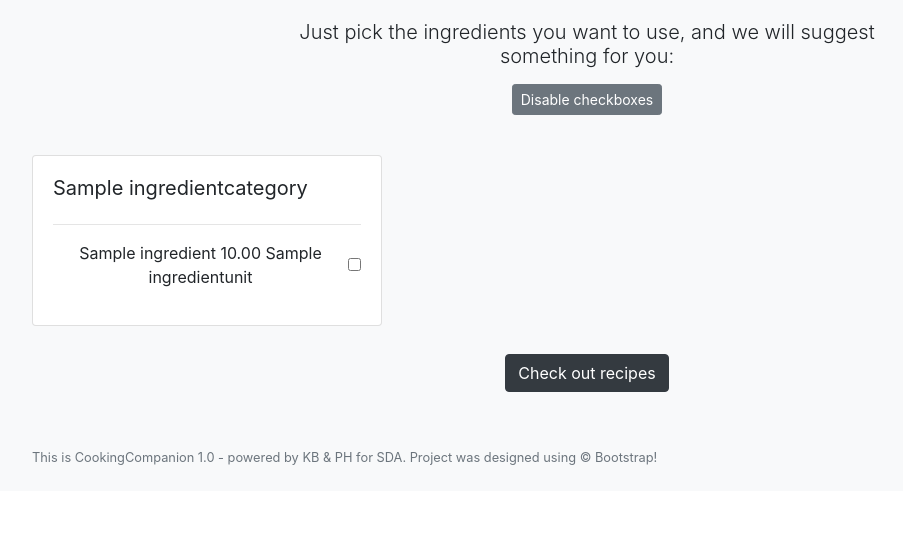
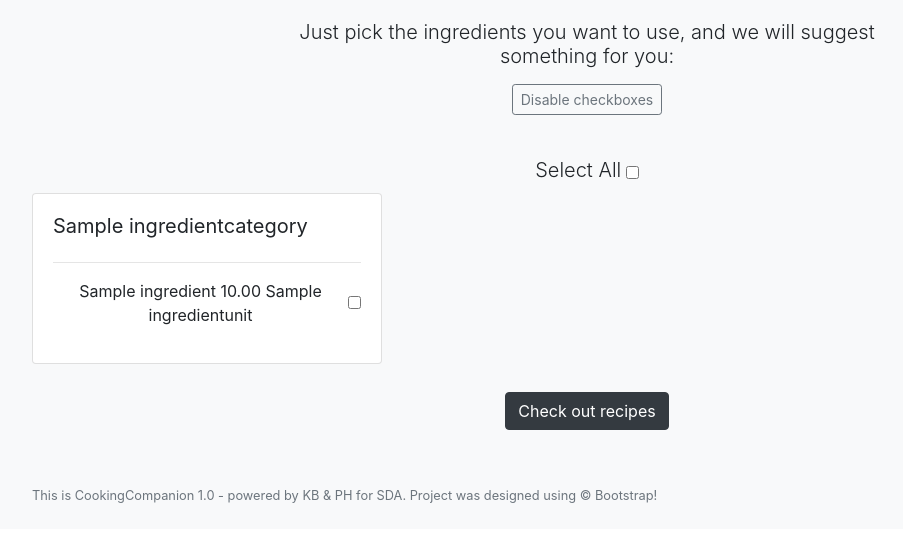
Before and after one commit to Piotrhow/CookingCompanion, a Django app: page /core/pantry-detail-form/ in a window 1280 px wide. Shown: the part 61-610 px from the top of the page, without its empty margins (53-956 px from the left). Run offline with Django 4.2, Linux system fonts and the light colour scheme; a user stored in the database is signed in; tables that the repository leaves empty hold one stand-in row (values such as "Sample post"); some libraries are stand-ins or nearby versions.

Commit message:
Dodanie opcji select all w pantry_detail_form.html

```diff
--- a/core/templates/core/pantry_check.html
+++ b/core/templates/core/pantry_check.html
@@ -8,7 +8,7 @@
     <br>
     <div class="col-md-8 mx-auto">
         {% for pantry_ingredient in ingredients_chosen %}
-        <button type="button" class="btn btn-dark btn-sm" disabled >{{pantry_ingredient}}</button>
+        <button type="button" class="btn btn-dark btn-sm g-1" disabled >{{pantry_ingredient}}</button>
         {% endfor %}
     </div>
         <br>
--- a/core/templates/core/pantry_detail_form.html
+++ b/core/templates/core/pantry_detail_form.html
@@ -10,21 +10,23 @@
             <div class="fw-light">
                 Just pick the ingredients you want to use, and we will suggest something for you:</p>
                 <a href="{% url 'core:pantry-detail' %}">
-                    <button type="button" class="btn btn-sm btn-secondary">
-                        Disable checkboxes</button>
+                    <button type="button" class="btn btn-sm btn-outline-secondary">Disable checkboxes</button>
                 </a>
-<!--                NOTE TO SELF: moze select all dodac??-->
             </div>
         </h6>
       </div>
     </div>
   </section>
 
+<!--                NOTE TO SELF: moze select all dodac??-->
+
 
 <!--DISPLAY THE PANTRY INGREDIENTS IN THE USER'S PANTRY, DIVIDED BY CATEGORY, CHECKBOXES-->
 <div class="album py-3 bg-light">
     <form method="POST" class="form-inline-center" role="form">{% csrf_token %}
     <div class="container">
+        <label class="lead">Select All </label>
+        <input type="checkbox" id="select-all" class="btn btn-sm btn-dark">
         <div class="row row-cols-1 row-cols-sm-2 row-cols-md-3 g-3">
             {% for key, value in ingredient_fits_category.items %}
             <div class="col-4">
@@ -40,7 +42,7 @@
                                     <div class="d-flex justify-content-between align-items-center">
                                     {{ val.ingredient.name }} {{ val.quantity }} {{ val.ingredient.unit }}
                                         <div class="btn-group" style="margin-right: 0">
-                                            <input type="checkbox" name="ingredients_check[]" value="{{ val.id }}" class="form-check-input-inline me-1" >
+                                            <input type="checkbox" id="ing_check" name="ingredients_check[]" value="{{ val.id }}" class="form-check-input-inline me-1" >
                                         </div>
                                     </div>
                                     </p>
@@ -51,7 +53,17 @@
             </div>
             {% endfor %}
         </div>
+
     </div>
+
+        <script>
+            document.getElementById('select-all').onclick = function() {
+    var checkboxes = document.querySelectorAll('input[type="checkbox"]');
+    for (var checkbox of checkboxes) {
+        checkbox.checked = this.checked;
+    }
+}
+        </script>
 
 <!--SUBMIT-->
 <div class="py-1 text-center container">
```
